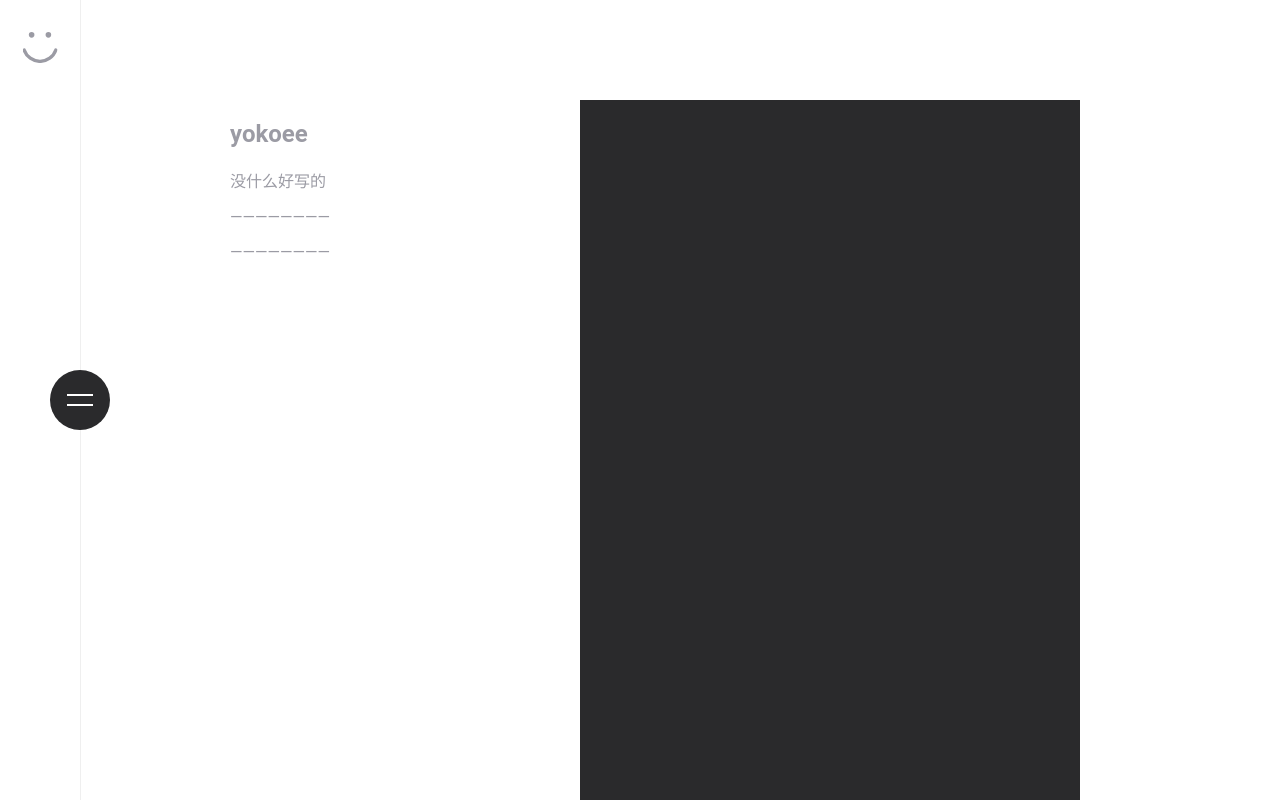
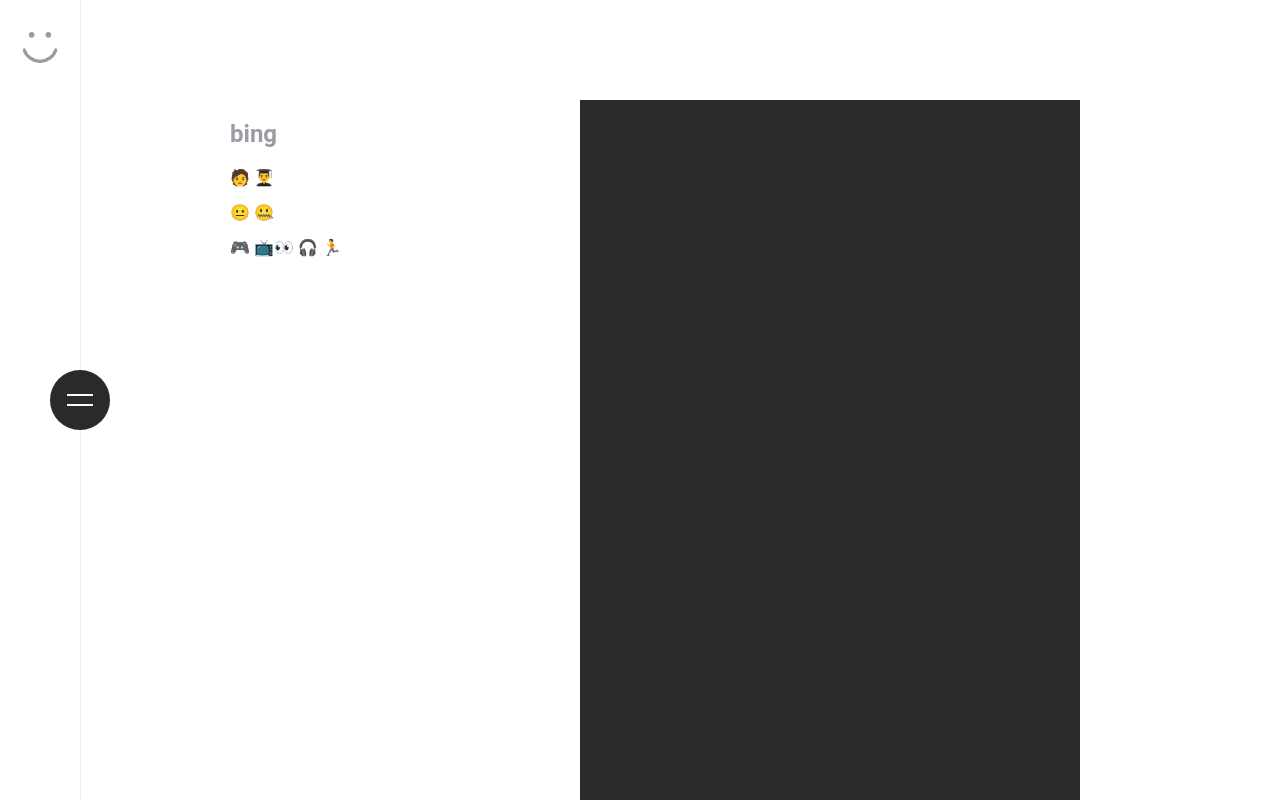
Before and after one commit to yokoee/aboutme-page, a website: page index.html in a window 1280 px wide. Shown: the top 802 px of the page. Drawn offline with Linux system fonts and the light colour scheme.

Commit message:
just a little update

```diff
--- a/index.html
+++ b/index.html
@@ -35,10 +35,10 @@
     <div class="main-container">
         <section class="info">
             <header>
-                <h1>yokoee</h1>
-                <p>没什么好写的</p>
-                <p>————————</p>
-                <p>————————</p>
+                <h1>bing</h1>
+                <p>🧑 👨‍🎓</p>
+                <p>😐 🤐</p>
+                <p>🎮 📺👀 🎧 🏃</p>
             </header>
             <div class="photo"></div>
         </section>
```
